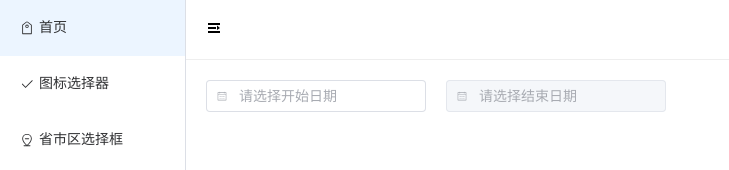
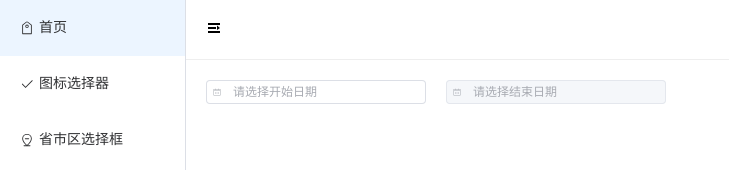
Before and after one commit to jersonwei/vue3-component-extract, a Vue app: page /chooseDate in a window 1280 px wide. Shown: the top 170 px of the page, without its empty margins (0-729 px from the left). Built offline with nearby package versions, Linux system fonts and the light colour scheme.

Commit message:
✨ feat(chooseDate): 完成额外属性的传递功能

```diff
--- a/src/components/chooseDate/src/index.vue
+++ b/src/components/chooseDate/src/index.vue
@@ -46,12 +46,12 @@ watch(() => endDate.value, val => {
 <template>
   <div style="display:flex">
     <div style="margin-right:20px">
-      <el-date-picker v-model="startDate" type="date" :placeholder="startPlaceholder"
-        :disabledDate="startDisabledDate" />
+      <el-date-picker v-model="startDate" type="date" :placeholder="startPlaceholder" :disabledDate="startDisabledDate"
+        v-bind="$attrs.startOptions" />
     </div>
     <div style="margin-right:20px">
       <el-date-picker v-model="endDate" type="date" :placeholder="endPlaceholder" :disabled='endDateDisabled'
-        :disabledDate="endDisabledDate" />
+        :disabledDate="endDisabledDate" v-bind="$attrs.endOptions" />
     </div>
   </div>
 </template>
--- a/src/views/chooseDate/index.vue
+++ b/src/views/chooseDate/index.vue
@@ -9,10 +9,19 @@ const startDateChange = (val: Date | null) => {
 const endDateChange = ({ startDate, endDate }: DateValue) => {
   console.log(startDate?.toLocaleString(), endDate?.toLocaleString())
 }
+const startOptions = {
+  size: "small",
+  clearable: false
+}
+const endOptions = {
+  size: "small",
+  clearable: false
+}
 </script>
 <template>
   <div>
-    <w-choose-date @startDateChange="startDateChange" @endDateChange="endDateChange"></w-choose-date>
+    <w-choose-date :startOptions="startOptions" :endOptions="endOptions" @startDateChange="startDateChange"
+      @endDateChange="endDateChange"></w-choose-date>
   </div>
 </template>
 <style lang='scss' scoped>
```
